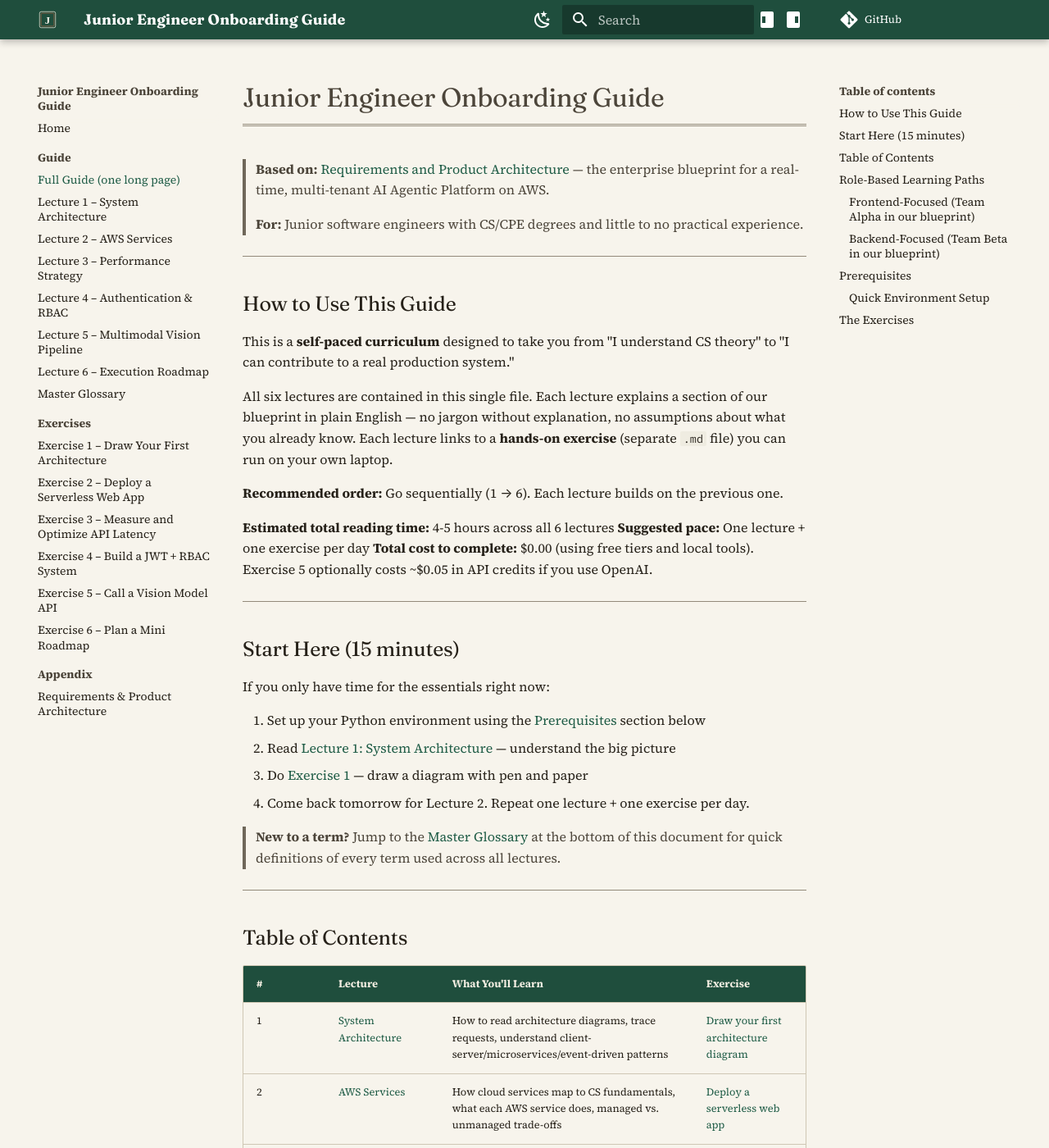
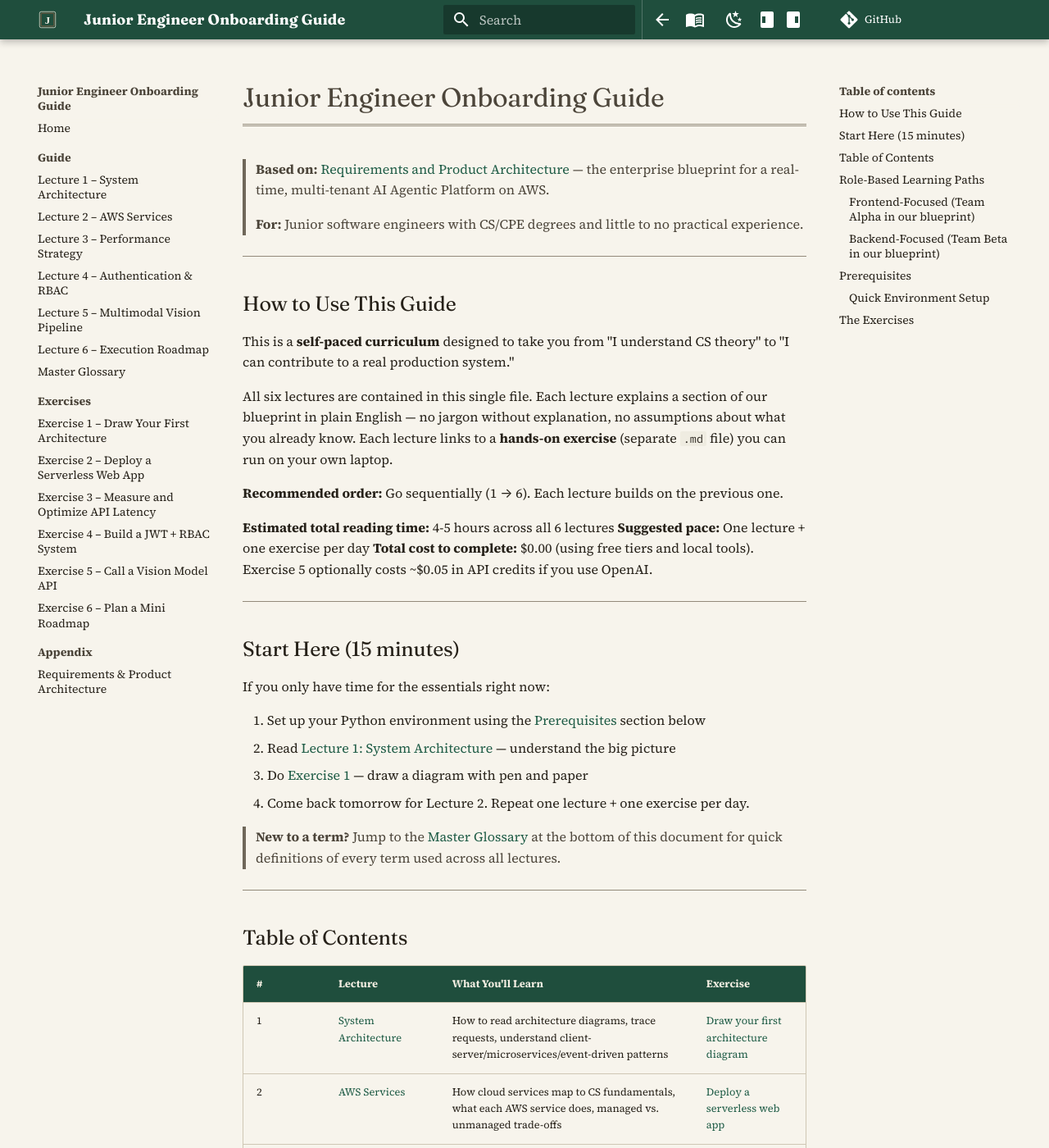
Before and after one commit to jonathanmark/jts, an MkDocs documentation site: the page built from docs/guides/README.md, in a window 1280 px wide and 1400 px high. Shown: the whole window at 82% size. Built offline with MkDocs 1.6.1 and Material for MkDocs 9.7.7, drawn with Linux system fonts in a browser that asks for light colours; a script that is not in the unit is left out; comment, search, counter and statistics services are not loaded.

Commit message:
Group header controls (back, full guide, dark mode, sidebar toggles); move Full Guide out of sidebar nav

```diff
--- a/docs/javascripts/sidebar-toggle.js
+++ b/docs/javascripts/sidebar-toggle.js
@@ -35,6 +35,19 @@
       });
     }
 
+    // Back button: return to the previous page in one click (falls back home).
+    var backBtn = document.querySelector('[data-md-component="back"]');
+    if (backBtn) {
+      backBtn.addEventListener("click", function () {
+        if (window.history.length > 1) {
+          window.history.back();
+        } else {
+          var home = document.querySelector('a.md-logo');
+          window.location.href = home ? home.getAttribute("href") : "/";
+        }
+      });
+    }
+
     restore();
   });
 })();
--- a/docs/stylesheets/extra.css
+++ b/docs/stylesheets/extra.css
@@ -215,6 +215,32 @@ body.md-hide-toc [data-md-toggle="toc"] {
   color: var(--md-accent-fg-color);
 }
 
+/* ---- Grouped header controls -------------------------------------------- */
+
+/* Back · Full Guide · dark/light · sidebars live together in one cluster,
+   separated from the rest of the header by a hairline rule. */
+.md-header__controls {
+  display: flex;
+  align-items: center;
+  margin-left: 0.4rem;
+  padding-left: 0.4rem;
+  border-left: 1px solid rgba(255, 255, 255, 0.22);
+}
+.md-header__controls a.md-header__button {
+  color: inherit;
+}
+.md-header__controls a.md-header__button:hover {
+  color: var(--md-accent-fg-color);
+}
+/* On small screens keep the cluster compact: hide the sidebar toggles
+   (navigation is the drawer there, and the TOC is hidden anyway). */
+@media screen and (max-width: 60em) {
+  .md-header__controls [data-md-toggle="nav"],
+  .md-header__controls [data-md-toggle="toc"] {
+    display: none;
+  }
+}
+
 /* ---- Hideable sidebars (focus mode) ------------------------------------- */
 
 body.md-hide-nav .md-sidebar--primary,
--- a/mkdocs.yml
+++ b/mkdocs.yml
@@ -82,7 +82,6 @@ validation:
 nav:
   - Home: index.md
   - Guide:
-      - Full Guide (one long page): guides/README.md
       - Lecture 1 – System Architecture: guides/#1-system-architecture
       - Lecture 2 – AWS Services: guides/#2-aws-services
       - Lecture 3 – Performance Strategy: guides/#3-performance-strategy
--- a/overrides/partials/header.html
+++ b/overrides/partials/header.html
@@ -36,14 +36,6 @@
         </div>
       </div>
     </div>
-    {% if config.theme.palette %}
-      {% if not config.theme.palette is mapping %}
-        {% include "partials/palette.html" %}
-      {% endif %}
-    {% endif %}
-    {% if not config.theme.palette is mapping %}
-      {% include "partials/javascripts/palette.html" %}
-    {% endif %}
     {% if config.extra.alternate %}
       {% include "partials/alternate.html" %}
     {% endif %}
@@ -57,12 +49,29 @@
         {% include "partials/search.html" %}
       {% endif %}
     {% endif %}
+    <!-- Grouped header controls: back · full guide · dark/light · sidebars -->
+    <div class="md-header__controls">
+      <button class="md-header__button md-icon" type="button" data-md-component="back" aria-label="Go back" title="Go back">
+        {% include ".icons/material/arrow-left.svg" %}
+      </button>
+      <a href="{{ 'guides/' | url }}" class="md-header__button md-icon" title="Open the full guide" aria-label="Open the full guide">
+        {% include ".icons/material/book-open-variant.svg" %}
+      </a>
+      {% if config.theme.palette %}
+        {% if not config.theme.palette is mapping %}
+          {% include "partials/palette.html" %}
+        {% endif %}
+      {% endif %}
+      {% if not config.theme.palette is mapping %}
+        {% include "partials/javascripts/palette.html" %}
+      {% endif %}
       <button class="md-header__button md-icon" type="button" data-md-toggle="nav" aria-label="Toggle navigation sidebar" title="Toggle navigation sidebar">
         {% include ".icons/material/page-layout-sidebar-left.svg" %}
       </button>
       <button class="md-header__button md-icon" type="button" data-md-toggle="toc" aria-label="Toggle table of contents" title="Toggle table of contents">
         {% include ".icons/material/page-layout-sidebar-right.svg" %}
       </button>
+    </div>
     {% if config.repo_url %}
       <div class="md-header__source">
         {% include "partials/source.html" %}
```
Lines whose indentation alone changed are shown as unchanged.
